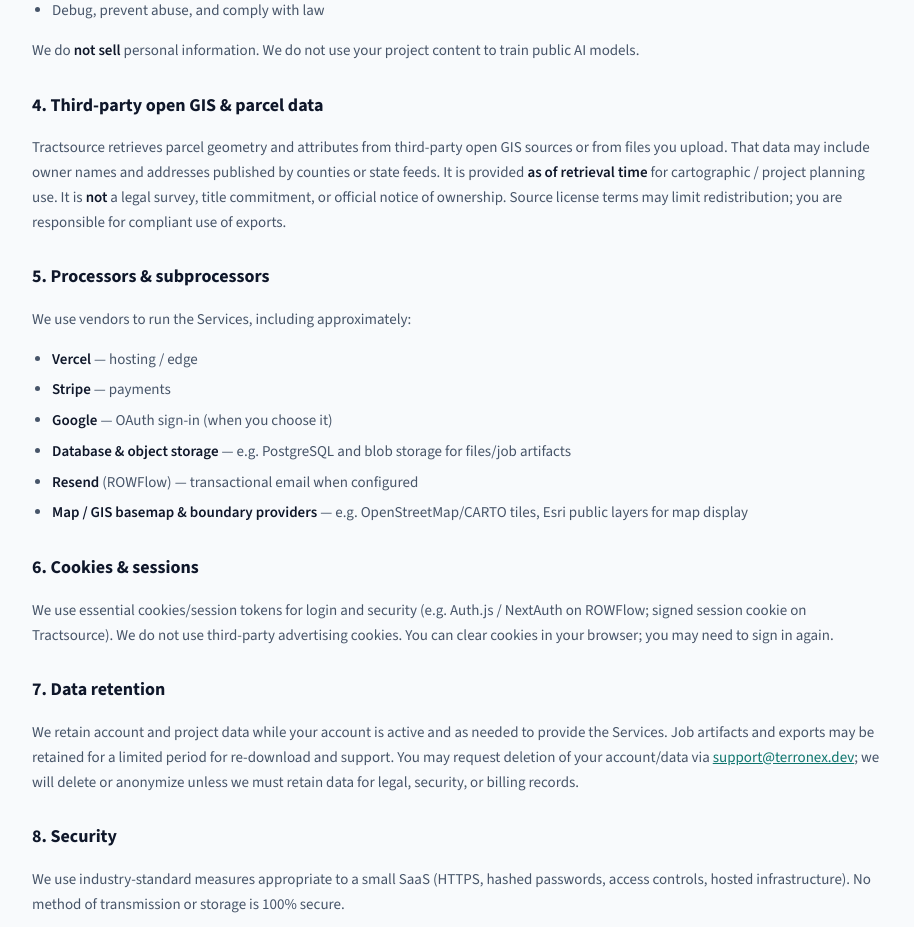
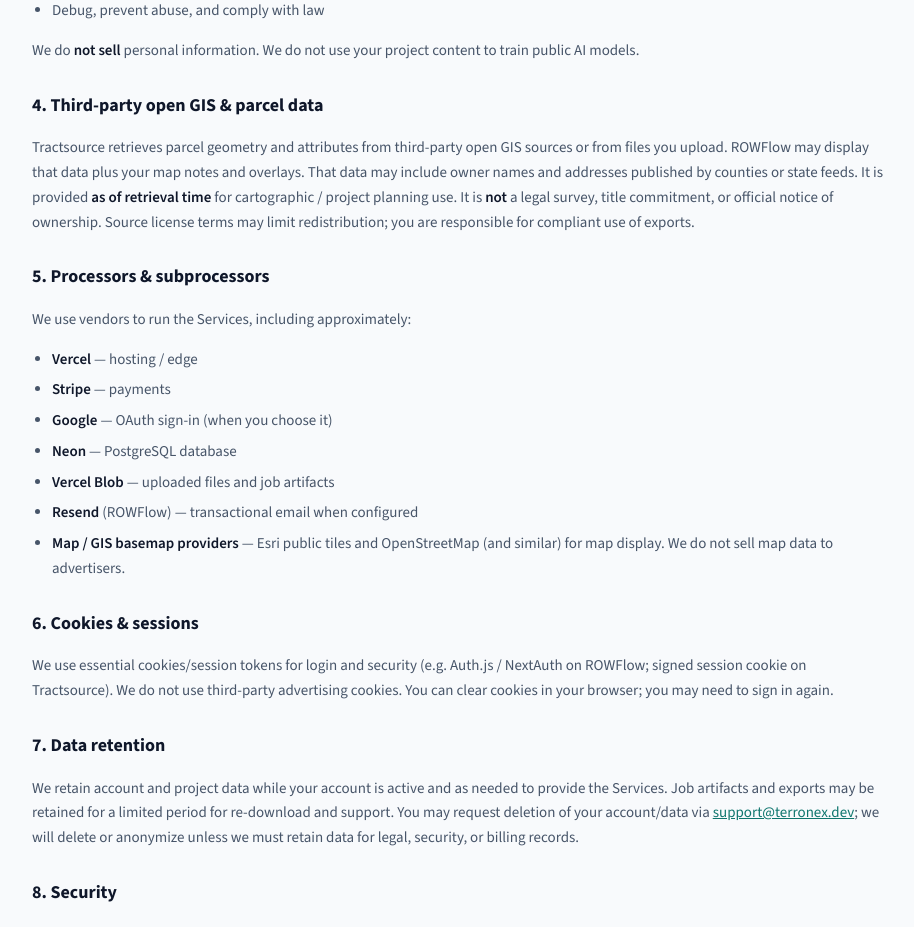
Before and after one commit to terronexdev/rowflow-ship, a Next.js app: page /privacy in a window 1280 px wide. Shown: the part 940-1867 px from the top of the page, without its empty margins (182-1096 px from the left). Built offline with nearby package versions, Linux system fonts and the light colour scheme.

Commit message:
sync: 0e47097 privacy page

```diff
--- a/src/app/privacy/page.tsx
+++ b/src/app/privacy/page.tsx
@@ -63,11 +63,11 @@ export default function PrivacyPage() {
       <h2>4. Third-party open GIS &amp; parcel data</h2>
       <p>
         Tractsource retrieves parcel geometry and attributes from third-party open GIS sources or
-        from files you upload. That data may include owner names and addresses published by counties
-        or state feeds. It is provided <strong>as of retrieval time</strong> for cartographic /
-        project planning use. It is <strong>not</strong> a legal survey, title commitment, or
-        official notice of ownership. Source license terms may limit redistribution; you are
-        responsible for compliant use of exports.
+        from files you upload. ROWFlow may display that data plus your map notes and overlays. That
+        data may include owner names and addresses published by counties or state feeds. It is
+        provided <strong>as of retrieval time</strong> for cartographic / project planning use. It is{' '}
+        <strong>not</strong> a legal survey, title commitment, or official notice of ownership. Source
+        license terms may limit redistribution; you are responsible for compliant use of exports.
       </p>
 
       <h2>5. Processors &amp; subprocessors</h2>
@@ -83,15 +83,17 @@ export default function PrivacyPage() {
           <strong>Google</strong> — OAuth sign-in (when you choose it)
         </li>
         <li>
-          <strong>Database &amp; object storage</strong> — e.g. PostgreSQL and blob storage for
-          files/job artifacts
+          <strong>Neon</strong> — PostgreSQL database
+        </li>
+        <li>
+          <strong>Vercel Blob</strong> — uploaded files and job artifacts
         </li>
         <li>
           <strong>Resend</strong> (ROWFlow) — transactional email when configured
         </li>
         <li>
-          <strong>Map / GIS basemap &amp; boundary providers</strong> — e.g. OpenStreetMap/CARTO
-          tiles, Esri public layers for map display
+          <strong>Map / GIS basemap providers</strong> — Esri public tiles and OpenStreetMap (and
+          similar) for map display. We do not sell map data to advertisers.
         </li>
       </ul>
 
```
